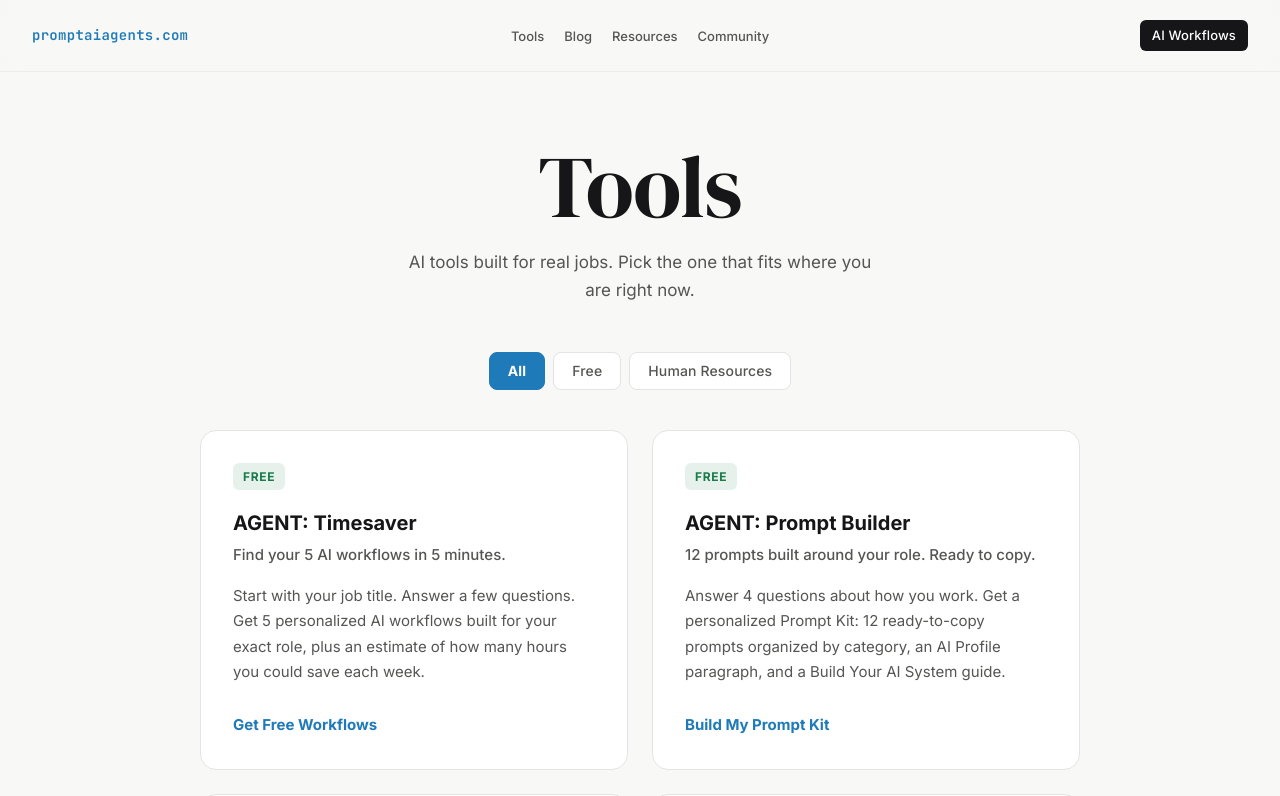
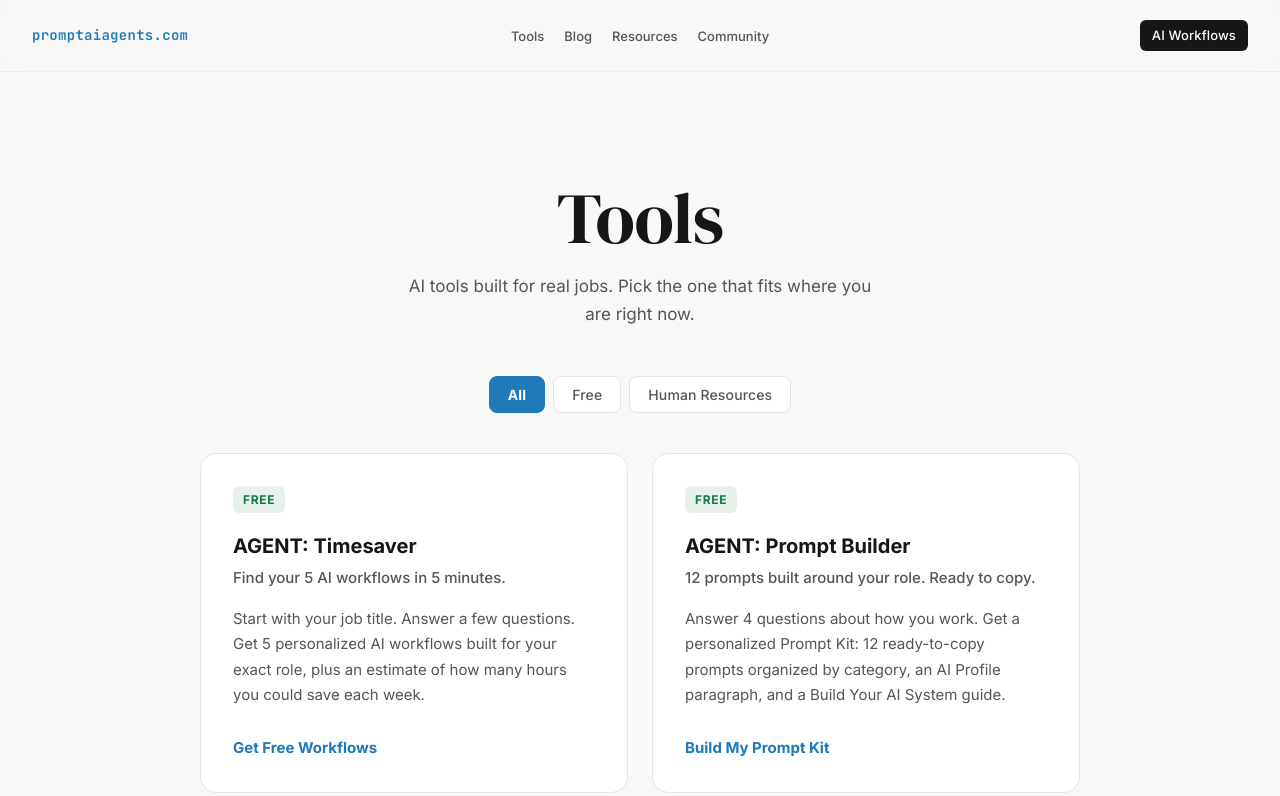
Before and after one commit to coolcalvin457-tech/agent-timesaver-nextjs, a Next.js app: page /tools in a window 1280 px wide. Shown: the top 796 px of the page. Built offline with nearby package versions, Linux system fonts and the light colour scheme.

Commit message:
Refine Tools heading size and increase top spacing

```diff
--- a/app/tools/page.tsx
+++ b/app/tools/page.tsx
@@ -79,8 +79,8 @@ export default function ToolsPage() {
       >
         {/* Page header */}
         <div className="container">
-          <div style={{ paddingTop: "40px", marginBottom: "48px", textAlign: "center" }}>
-            <h1 className="heading-1" style={{ marginBottom: "16px", fontSize: "clamp(3rem, 7vw, 5.5rem)", lineHeight: 1.05 }}>
+          <div style={{ paddingTop: "80px", marginBottom: "48px", textAlign: "center" }}>
+            <h1 className="heading-1" style={{ marginBottom: "16px", fontSize: "clamp(2.75rem, 6vw, 4.5rem)", lineHeight: 1.05 }}>
               Tools
             </h1>
             <p
```
